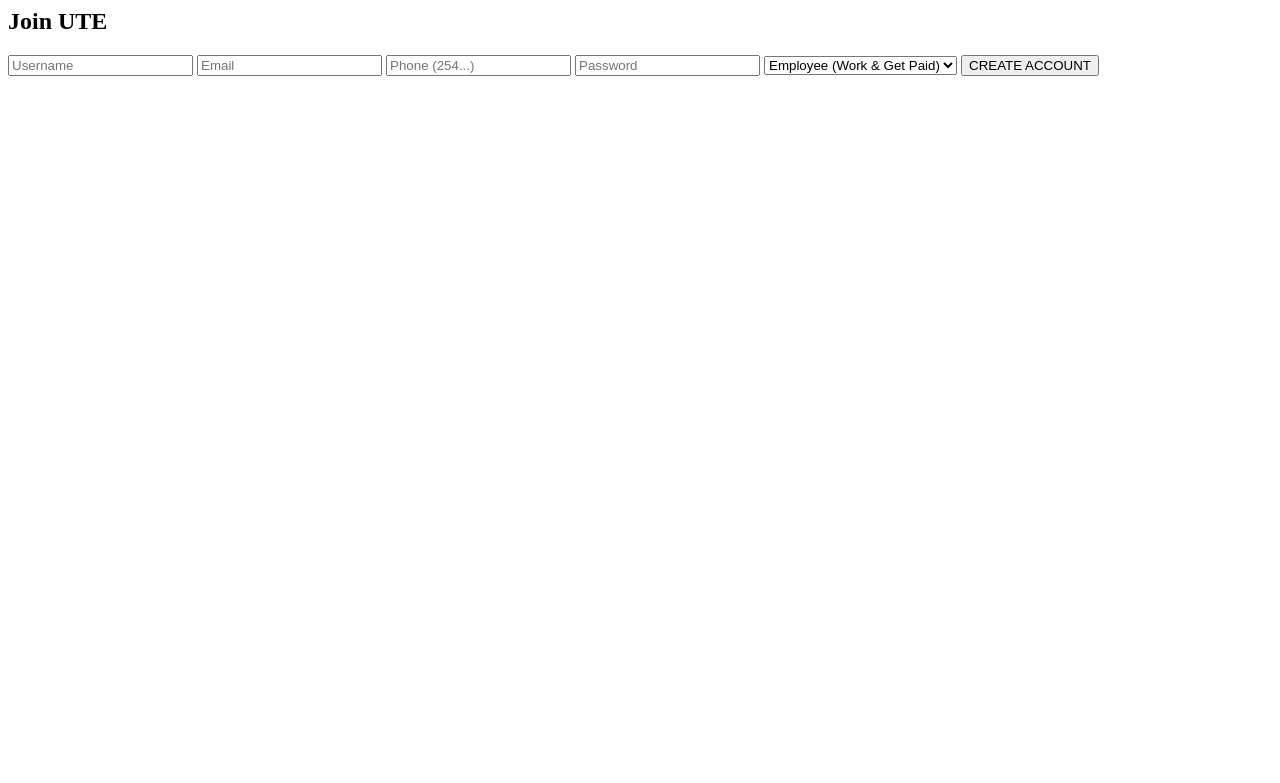
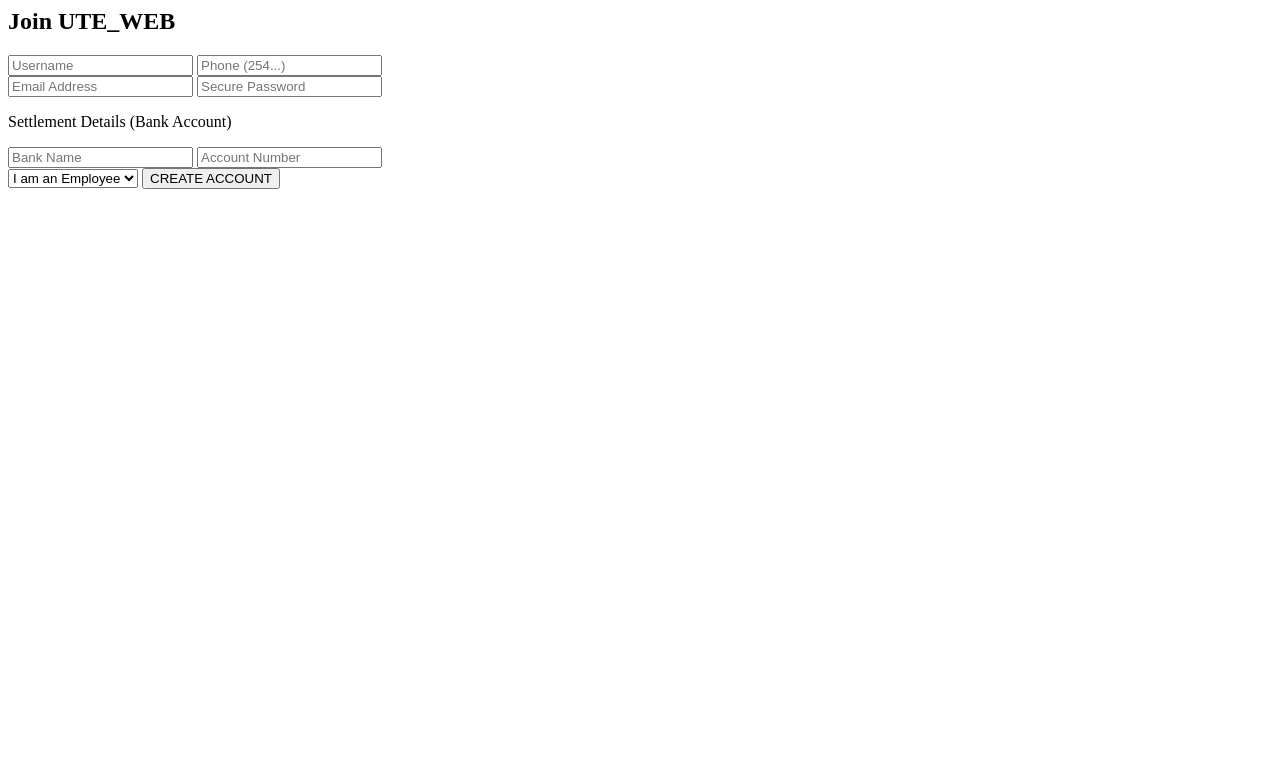
Before and after one commit to reubenwaithaka839-crypto/ute-web, a Flask app: page /register in a window 1280 px wide. Shown: the top 783 px of the page. Run offline with Flask 3, Linux system fonts and the light colour scheme.

Commit message:
Revamp registration form layout and styling

```diff
--- a/templates/register.html
+++ b/templates/register.html
@@ -1,14 +1,28 @@
-<body class="bg-[#020617] flex items-center justify-center min-h-screen text-slate-300">
-    <form action="/register" method="POST" class="w-full max-w-sm glass p-10 rounded-[2.5rem]">
-        <h2 class="text-2xl font-black mb-6 text-white uppercase italic">Join UTE</h2>
-        <input name="username" placeholder="Username" class="w-full bg-white/5 p-4 rounded-xl mb-4" required>
-        <input name="email" placeholder="Email" class="w-full bg-white/5 p-4 rounded-xl mb-4" required>
-        <input name="phone" placeholder="Phone (254...)" class="w-full bg-white/5 p-4 rounded-xl mb-4" required>
-        <input name="password" type="password" placeholder="Password" class="w-full bg-white/5 p-4 rounded-xl mb-4" required>
-        <select name="role" class="w-full bg-slate-800 p-4 rounded-xl mb-6">
-            <option value="employee">Employee (Work & Get Paid)</option>
-            <option value="employer">Employer (Hire & Pay)</option>
+<body class="bg-[#020617] flex items-center justify-center min-h-screen text-slate-300 p-6">
+    <form action="/register" method="POST" class="w-full max-w-lg glass p-10 rounded-[2.5rem]">
+        <h2 class="text-3xl font-black mb-8 text-white uppercase italic tracking-tighter">Join UTE_WEB</h2>
+
+        <div class="grid grid-cols-2 gap-4 mb-4">
+            <input name="username" placeholder="Username" class="bg-white/5 p-4 rounded-xl border border-white/10" required>
+            <input name="phone" placeholder="Phone (254...)" class="bg-white/5 p-4 rounded-xl border border-white/10" required>
+        </div>
+
+        <input name="email" type="email" placeholder="Email Address" class="w-full bg-white/5 p-4 rounded-xl mb-4 border border-white/10" required>
+        <input name="password" type="password" placeholder="Secure Password" class="w-full bg-white/5 p-4 rounded-xl mb-6 border border-white/10" required>
+
+        <div class="p-6 bg-blue-600/5 rounded-2xl mb-6 border border-blue-600/20">
+            <p class="text-[10px] font-black text-blue-400 uppercase mb-4 tracking-widest text-center">Settlement Details (Bank Account)</p>
+            <div class="grid grid-cols-2 gap-4">
+                <input name="bank_name" placeholder="Bank Name" class="bg-white/5 p-4 rounded-xl border border-white/10 text-xs">
+                <input name="bank_account" placeholder="Account Number" class="bg-white/5 p-4 rounded-xl border border-white/10 text-xs">
+            </div>
+        </div>
+
+        <select name="role" class="w-full bg-slate-800 p-4 rounded-xl mb-8 border border-white/10">
+            <option value="employee">I am an Employee</option>
+            <option value="employer">I am an Employer</option>
         </select>
-        <button class="w-full bg-blue-600 p-4 rounded-xl font-black">CREATE ACCOUNT</button>
+
+        <button class="w-full bg-blue-600 py-5 rounded-2xl font-black text-white hover:scale-105 transition shadow-lg shadow-blue-600/20">CREATE ACCOUNT</button>
     </form>
 </body>
```
